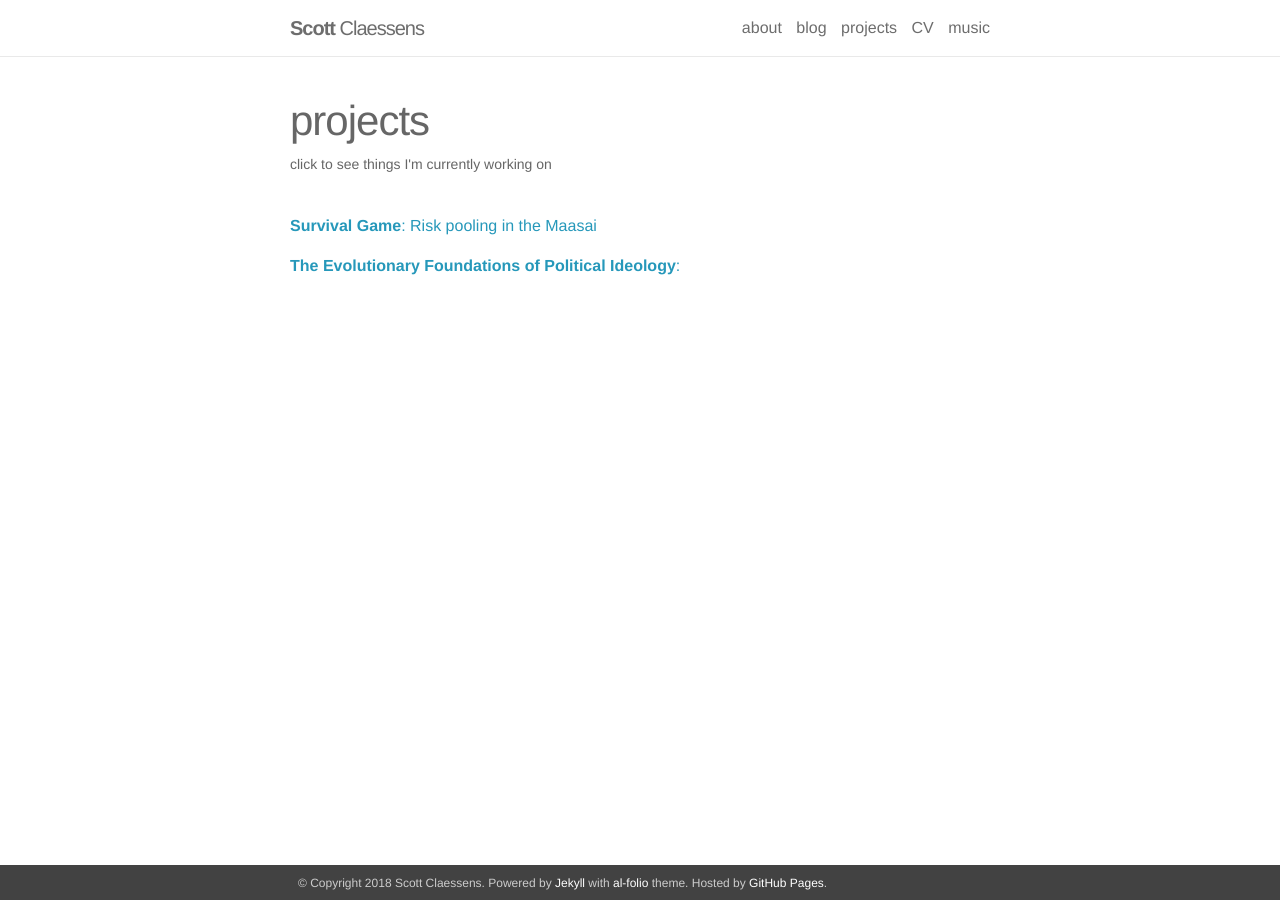
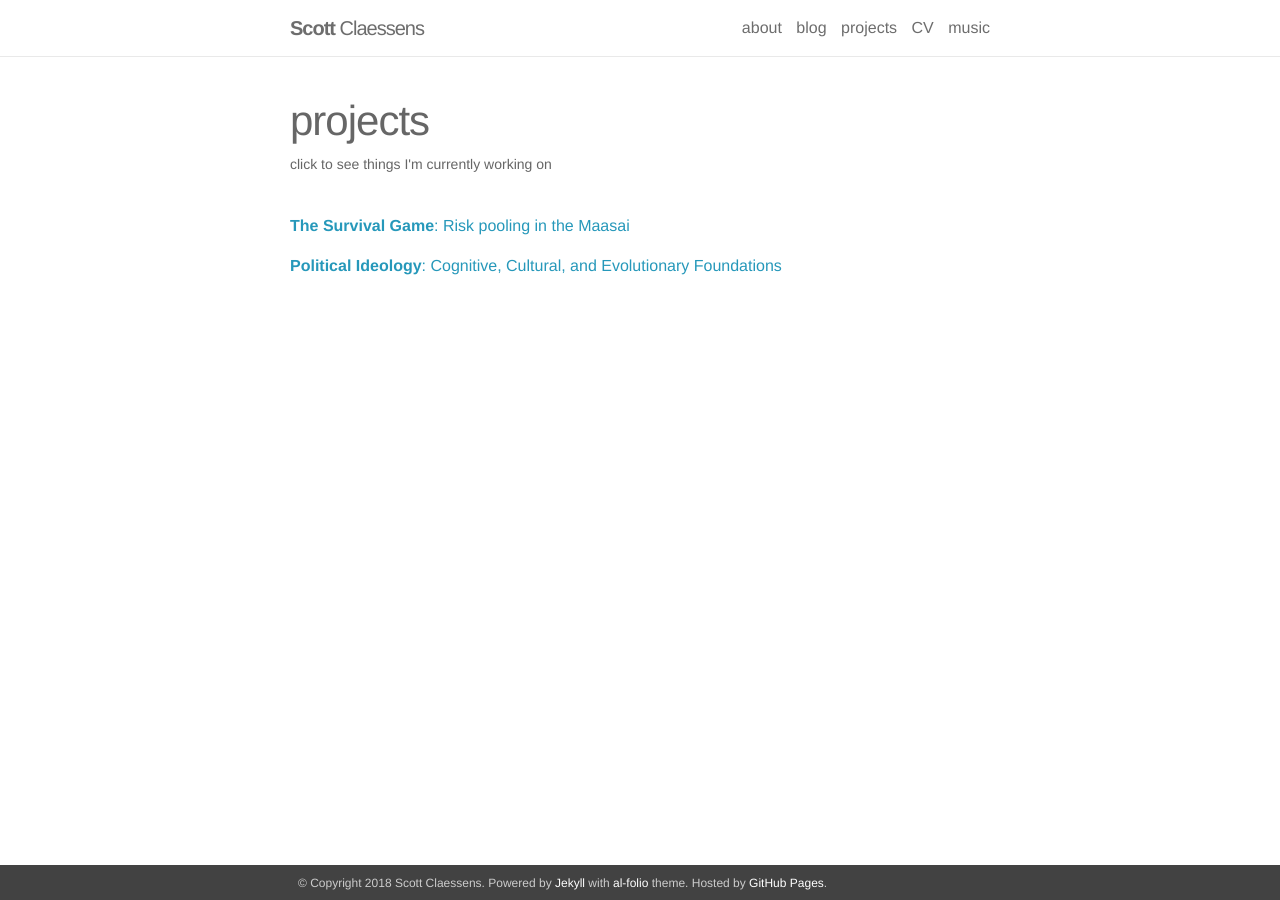
Before and after one commit to ScottClaessens/ScottClaessens.github.io, a Jekyll site: the page built from _pages/3_projects.md, in a window 1280 px wide. Built offline with Jekyll 4.4.1, drawn with Linux system fonts in a browser that asks for light colours; nearby versions of some CDN libraries.

Commit message:
remove details of current project

```diff
--- a/_projects/1_survivalgame.markdown
+++ b/_projects/1_survivalgame.markdown
@@ -1,6 +1,6 @@
 ---
 layout: page
-title: Survival Game
+title: The Survival Game
 description: Risk pooling in the Maasai
 img: /assets/img/theme1.jpg
 ---
--- a/_projects/2_politicalphenotype.markdown
+++ b/_projects/2_politicalphenotype.markdown
@@ -1,7 +1,7 @@
 ---
 layout: page
-title: The Evolutionary Foundations of Political Ideology
-description:
+title: Political Ideology
+description: Cognitive, Cultural, and Evolutionary Foundations
 img: /assets/img/theme2.jpg
 ---
 
@@ -13,7 +13,7 @@ Political ideology varies substantially between people. While traditionally such
 
 </div>
 
-The evolutionary foundations of political ideology will be the topic of my PhD in Psychology at the University of Auckland, New Zealand. Along with my supervisor [Quentin Atkinson](http://www.fos.auckland.ac.nz/~quentinatkinson/Quentin_Atkinsons_Website/Home.html){:target="_blank"}, we will study how people with different fundamental political ideologies behave in social dilemmas.
+The cognitive, cultural, and evolutionary foundations of political ideology will be the topic of my PhD in Psychology at the University of Auckland, New Zealand. Along with my supervisor [Quentin Atkinson](http://www.fos.auckland.ac.nz/~quentinatkinson/Quentin_Atkinsons_Website/Home.html){:target="_blank"}, we will study how people with different fundamental political ideologies behave in social dilemmas.
 
 <br>
 
```
